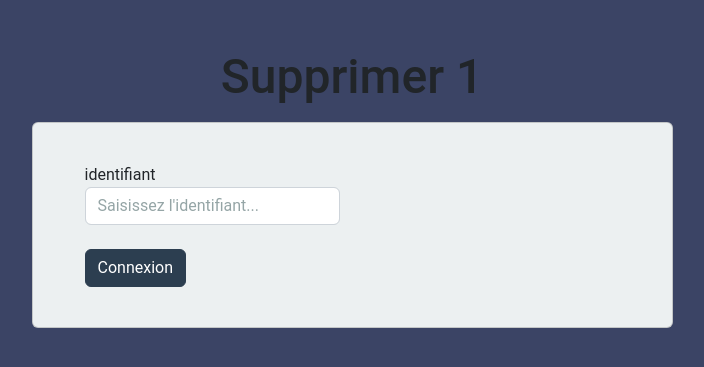
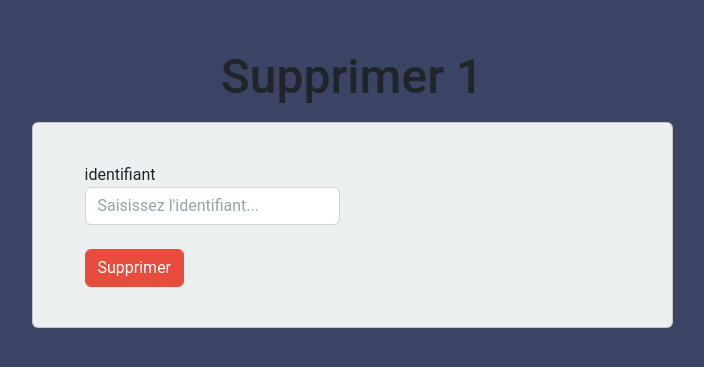
Before and after one commit to Dayvin30/kgb, a PHP site: page /vues/vSupprimer.php?type=1 in a window 1280 px wide. Shown: the top 367 px of the page, without its empty margins (288-992 px from the left). Run offline with PHP 8.4, Linux system fonts and the light colour scheme.

Commit message:
update functions

```diff
--- a/vues/vSupprimer.php
+++ b/vues/vSupprimer.php
@@ -41,7 +41,7 @@
                                     <div class="col-md-12">
                                         <br>
                                     </div>
-                                    <div class="col-md-12"><input type="submit" class="btn btn-primary" value="Connexion"></div>
+                                    <div class="col-md-12"><input type="submit" class="btn btn-danger" value="Supprimer"></div>
 
                                 </div>
                             </div>
```
